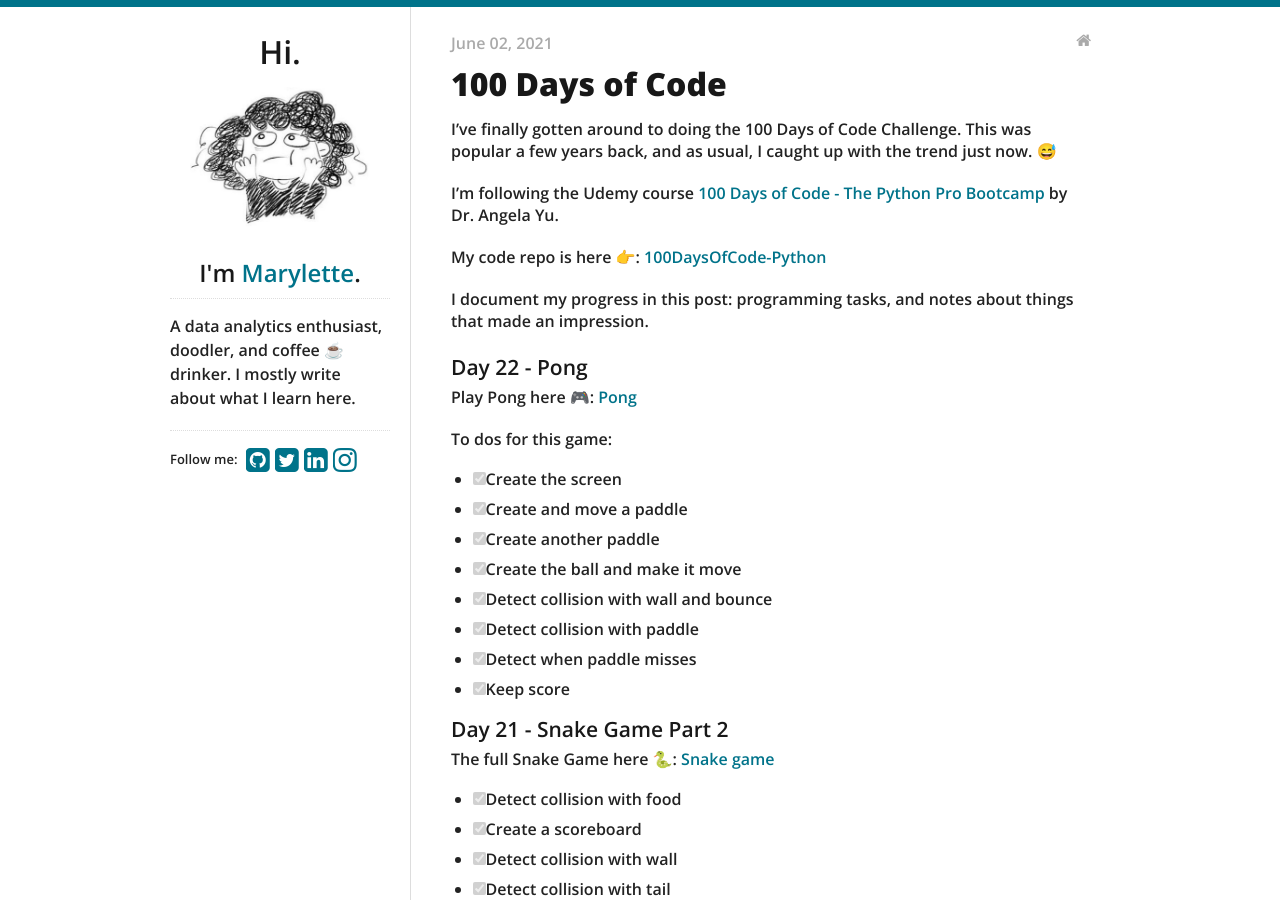
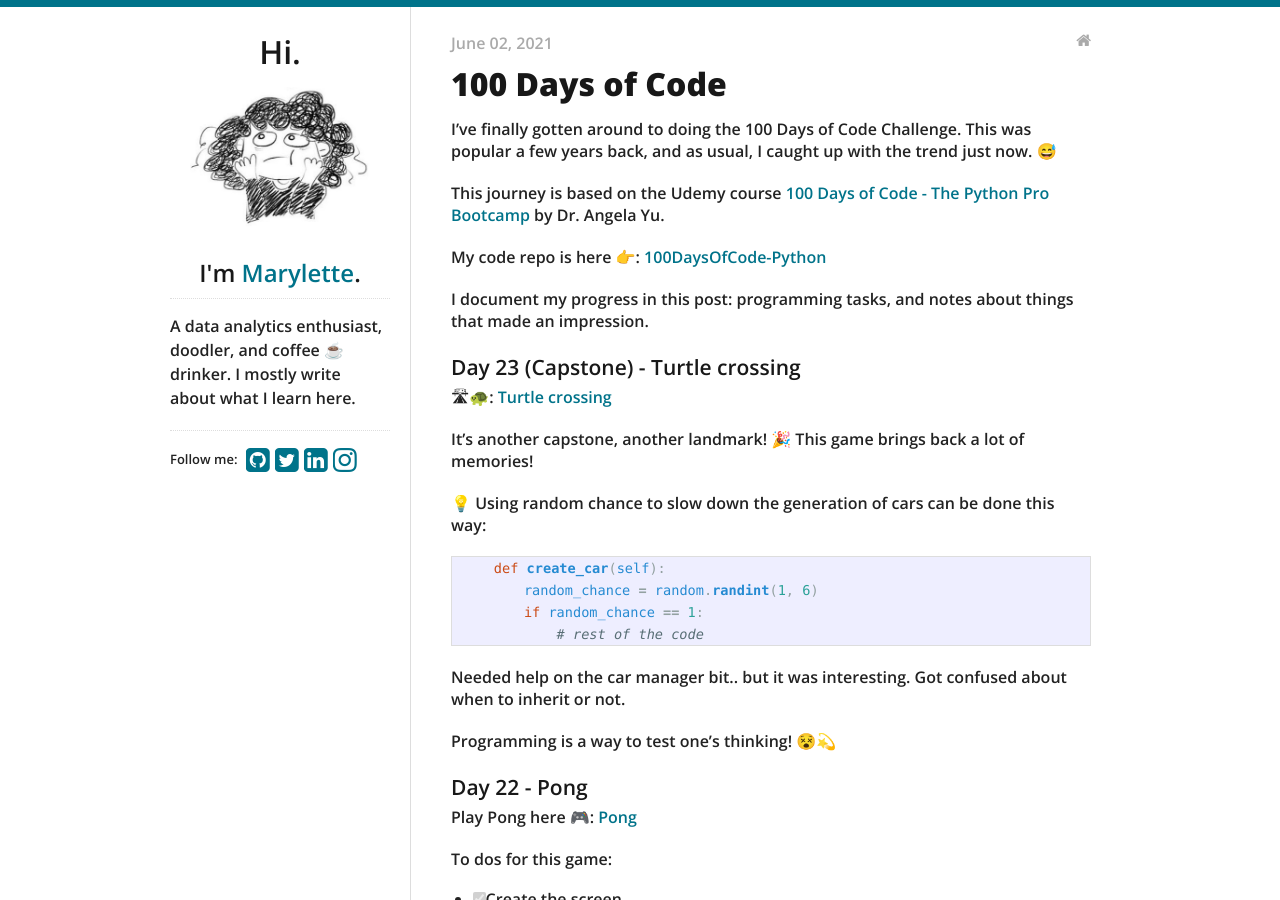
Before and after one commit to maryletteroa/maryletteroa.github.io, a Jekyll site: the page built from _posts/2021-06-02-hundred-days-of-python.md, in a window 1280 px wide and 900 px high. Built offline with Jekyll 4.4.1, drawn with Linux system fonts in a browser that asks for light colours.

Commit message:
update post day 23

````diff
--- a/_posts/2021-06-02-hundred-days-of-python.md
+++ b/_posts/2021-06-02-hundred-days-of-python.md
@@ -7,12 +7,29 @@
 
 I've finally gotten around to doing the 100 Days of Code Challenge. This was popular a few years back, and as usual, I caught up with the trend just now. 😅
 
-I'm following the Udemy course [100 Days of Code - The Python Pro Bootcamp](https://www.udemy.com/course/100-days-of-code/) by Dr. Angela Yu.
+This journey is based on the Udemy course [100 Days of Code - The Python Pro Bootcamp](https://www.udemy.com/course/100-days-of-code/) by Dr. Angela Yu.
 
 My code repo is here 👉: [100DaysOfCode-Python](https://github.com/maryletteroa/100DaysOfCode-Python)
 
 I document my progress in this post: programming tasks, and notes about things that made an impression.
 
+
+#### Day 23 (Capstone) - Turtle crossing
+
+🛣🐢: [Turtle crossing](https://replit.com/@maryletteroa/turtle-crossing)
+
+It's another capstone, another landmark! 🎉 This game brings back a lot of memories!
+
+💡 Using random chance to slow down the generation of cars can be done this way:
+```python
+    def create_car(self):
+        random_chance = random.randint(1, 6)
+        if random_chance == 1:
+            # rest of the code
+```
+Needed help on the car manager bit.. but it was interesting. Got confused about when to inherit or not.
+
+Programming is a way to test one's thinking! 😵💫
 
 #### Day 22 - Pong
 
````
